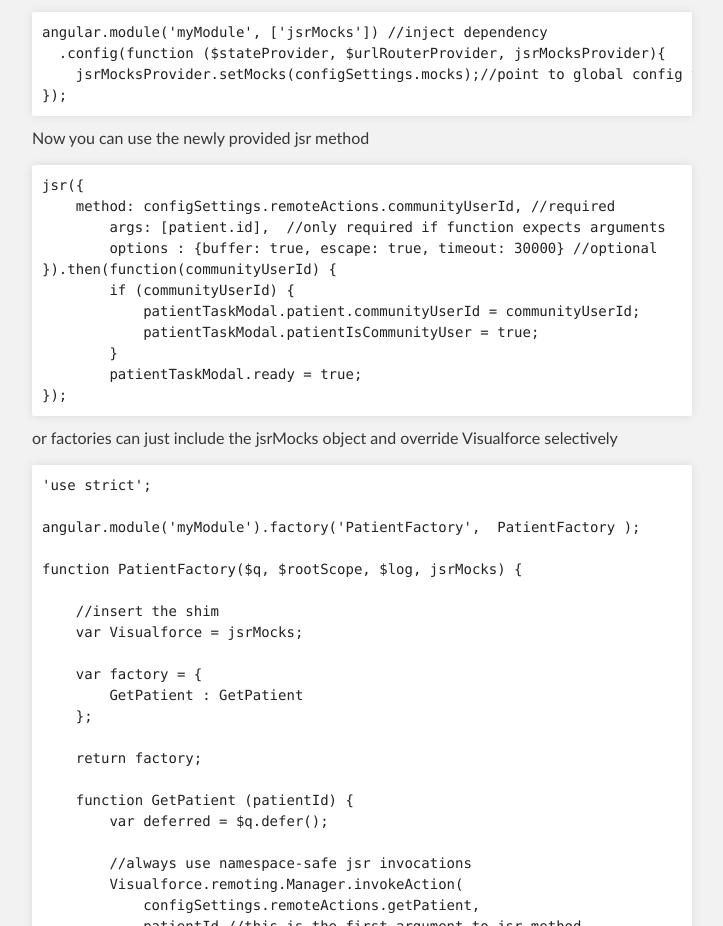
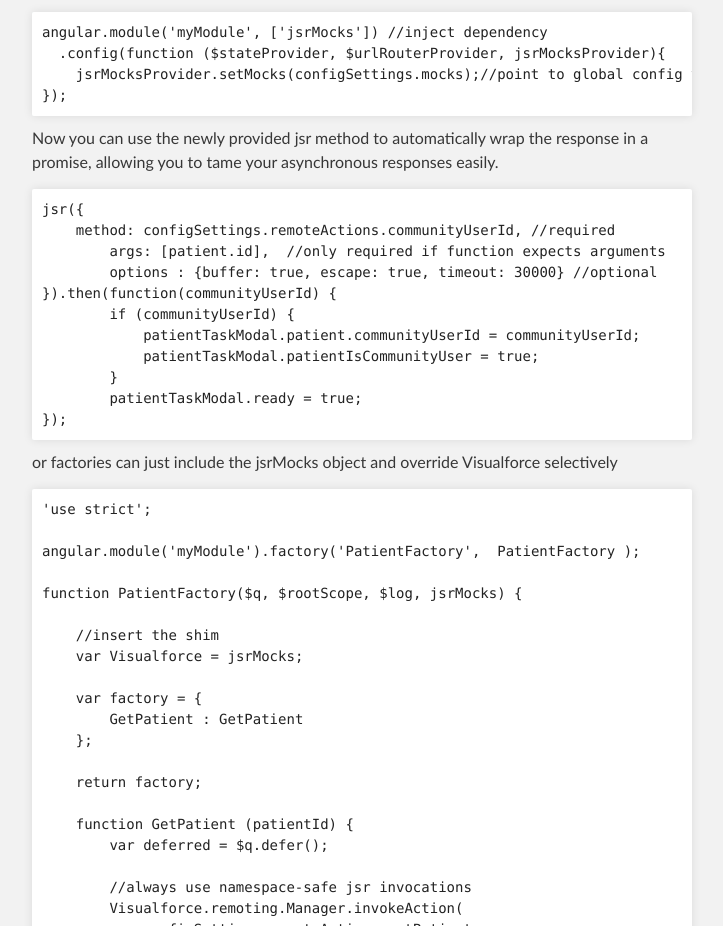
Before and after one commit to dshahin/jsr-mocks, a plain HTML site: page index.html in a window 1280 px wide. Shown: the part 1492-2418 px from the top of the page, without its empty margins (288-1011 px from the left). Drawn offline with Linux system fonts and the light colour scheme.

Commit message:
Update index.html

```diff
--- a/index.html
+++ b/index.html
@@ -96,7 +96,9 @@ angular.module(<span class="pl-s"><span class="pl-pds">'</span>myModule<span cla
     jsrMocksProvider.setMocks(configSettings.mocks);<span class="pl-c">//point to global config variable (see html)</span>
 });</pre></div>
 
-<p>Now you can use the newly provided jsr method</p>
+<p>Now you can use the newly provided jsr method to automatically wrap the response in a promise, allowing you to
+  tame your asynchronous responses easily.
+</p>
 
 <div class="highlight highlight-javascript"><pre>jsr({
     method<span class="pl-k">:</span> configSettings.remoteActions.communityUserId, <span class="pl-c">//required</span>
```
